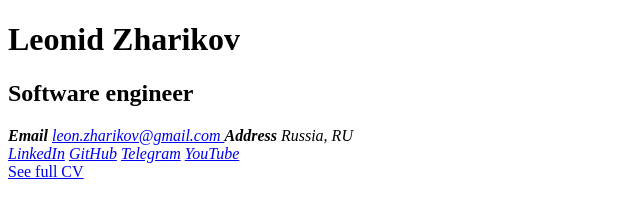
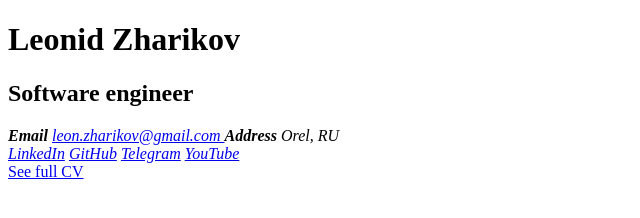
Before and after one commit to farwydi/bio, a website: page index.html in a window 1280 px wide. Shown: the full height of the page, 0-640 px from the left. Drawn offline with Linux system fonts and the light colour scheme.

Commit message:
Update address

```diff
--- a/index.html
+++ b/index.html
@@ -31,7 +31,7 @@
             </a>
         </span>
 
-            <span class="mb-1"><b>Address</b> Russia, RU</span>
+            <span class="mb-1"><b>Address</b> Orel, RU</span>
 
             <div class="[&>*:not(:last-child)]:mr-1">
                 <a href="https://www.linkedin.com/in/farwydi/"
```
